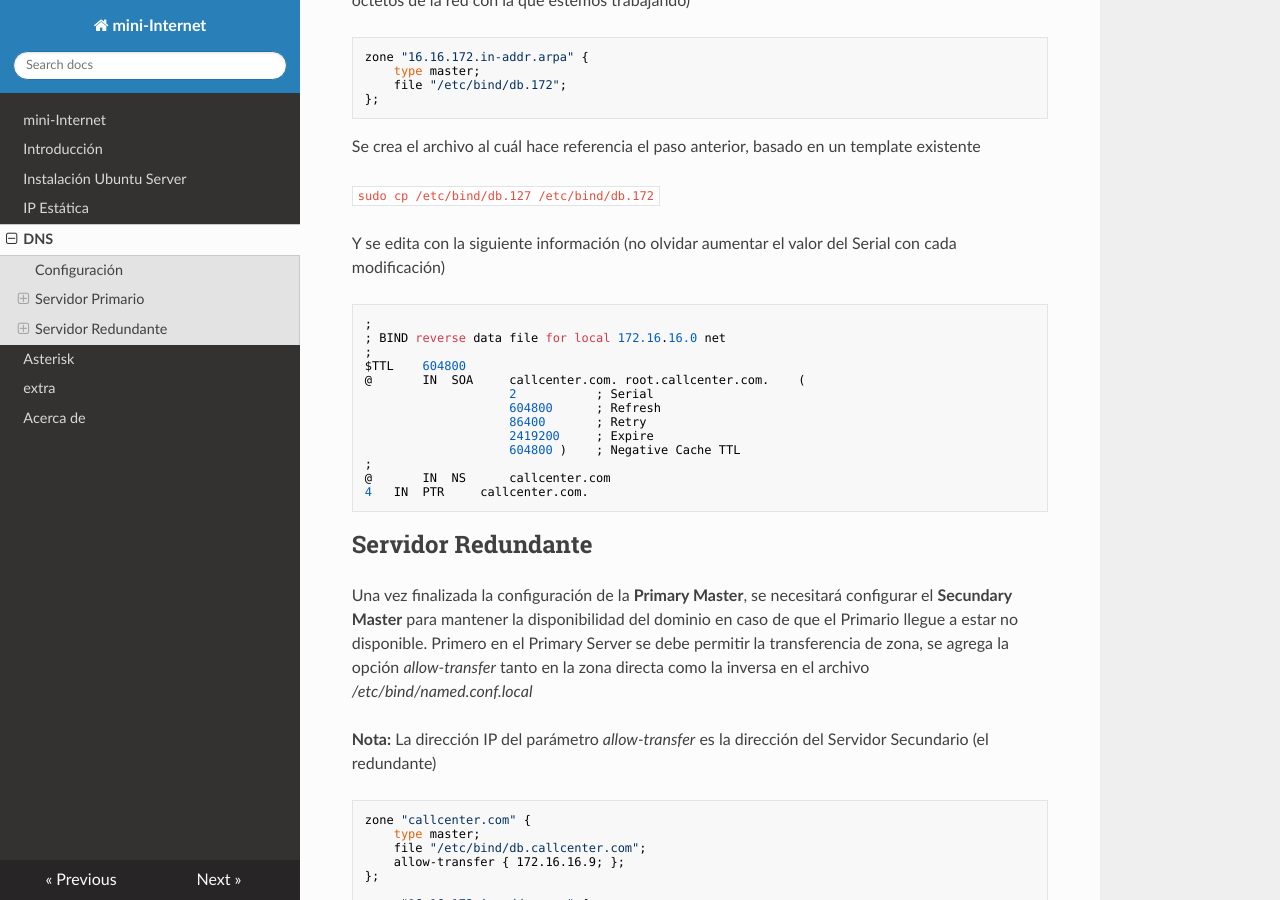
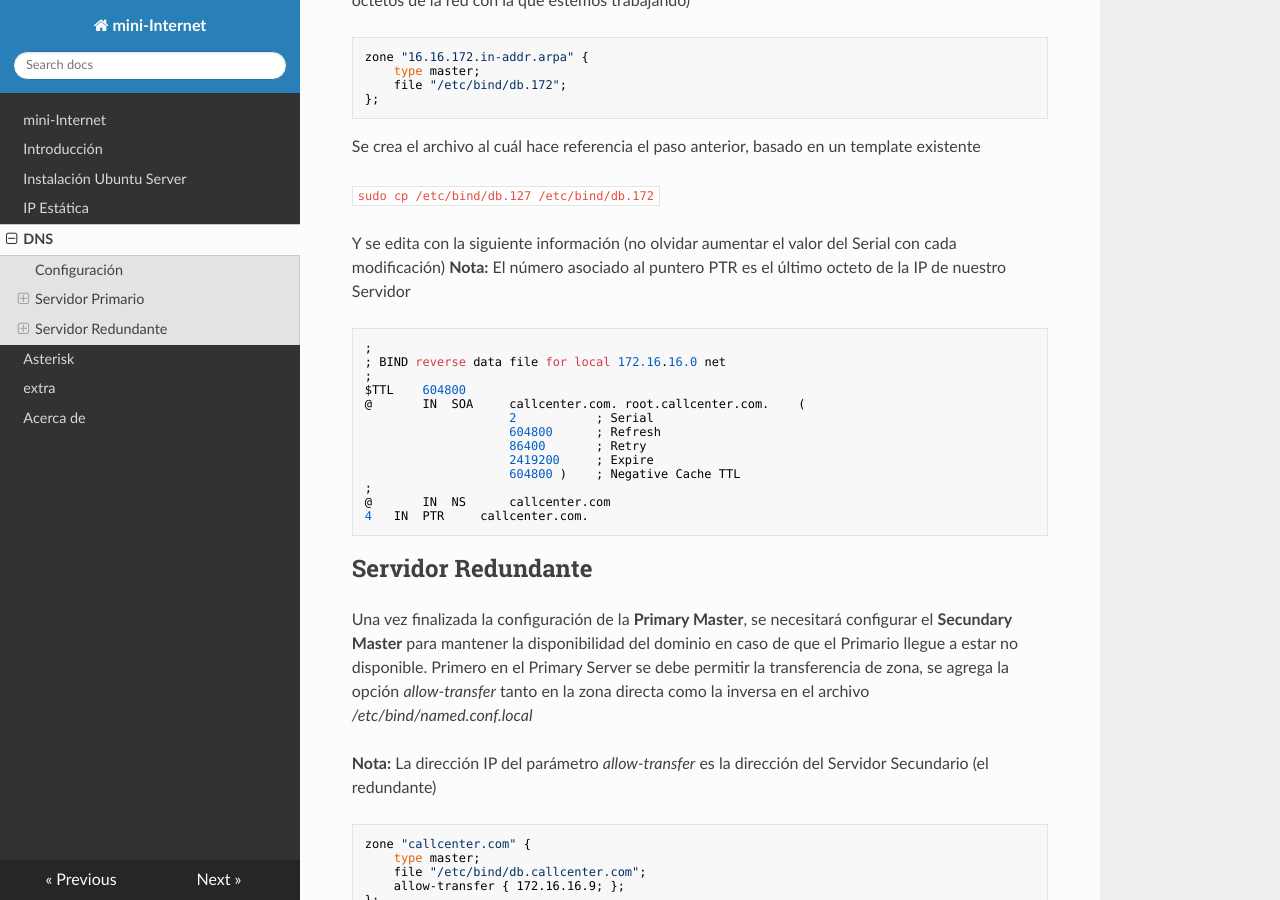
Before and after one commit to adriansb3105/mini-Internet_callcenter, an MkDocs documentation site: the page built from docs/dns.md, in a window 1280 px wide and 900 px high, scrolled down 1368 px. Built offline with MkDocs 1.6.1, drawn with Linux system fonts in a browser that asks for light colours; nearby versions of some CDN libraries; old or Windows-style settings are respelled for this version of MkDocs.

Commit message:
Comment added

```diff
--- a/docs/dns.md
+++ b/docs/dns.md
@@ -59,6 +59,7 @@ Se crea el archivo al cuál hace referencia el paso anterior, basado en un templ
 `sudo cp /etc/bind/db.127 /etc/bind/db.172`
 
 Y se edita con la siguiente información (no olvidar aumentar el valor del Serial con cada modificación)
+**Nota:** El número asociado al puntero PTR es el último octeto de la IP de nuestro Servidor
 
 	;
 	; BIND reverse data file for local 172.16.16.0 net
```
